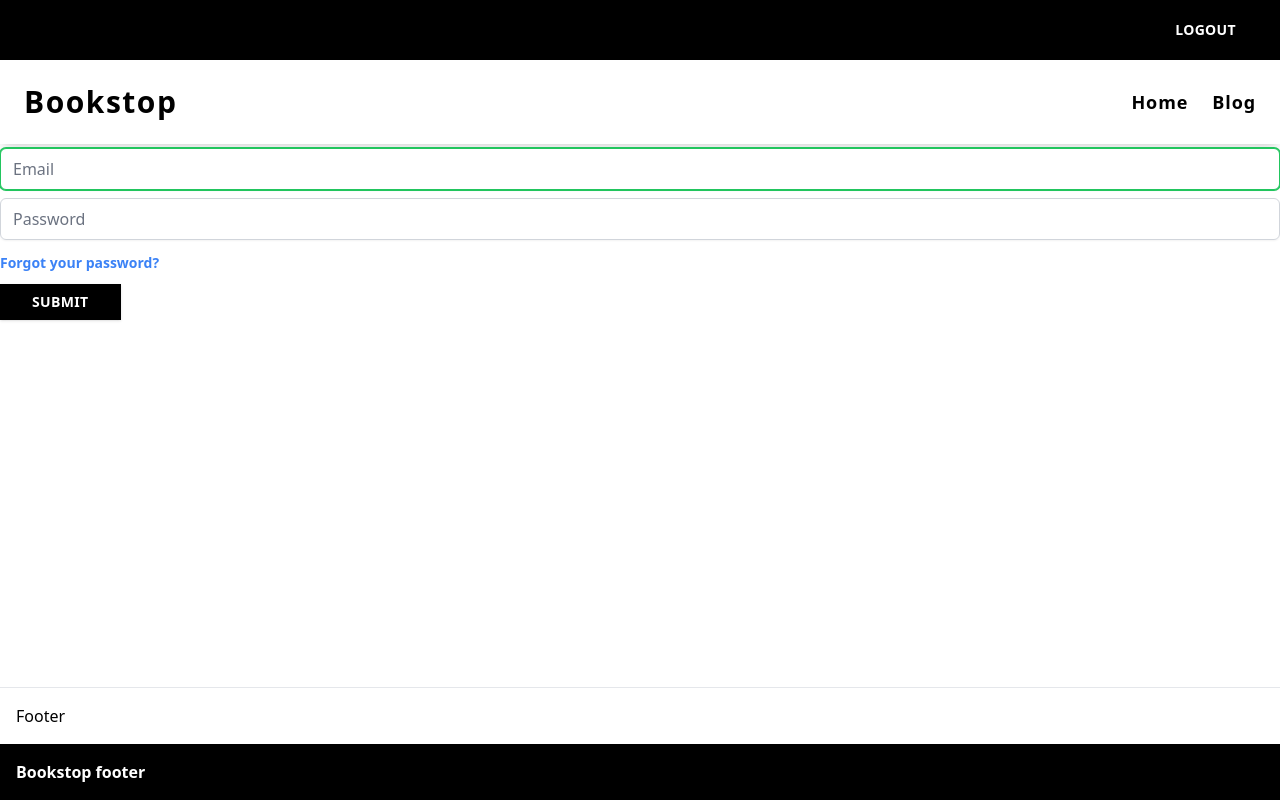
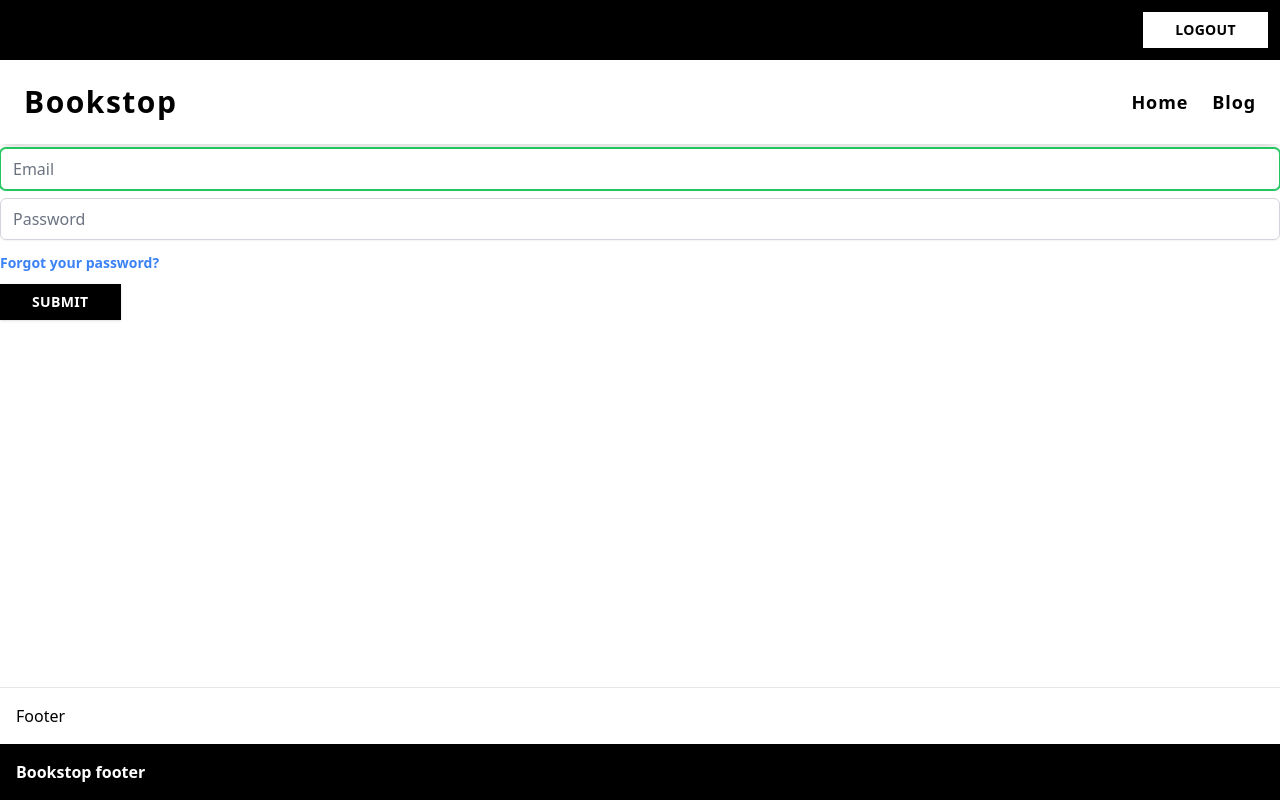
Before and after one commit to sthompson232/bookstop, a Next.js app in the folder frontend/: page /auth/login in a window 1280 px wide. Built offline with nearby package versions, Linux system fonts and the light colour scheme; no server answers.

Commit message:
Updated button styling

```diff
--- a/frontend/components/forms/forms/blog/BlogPostForm.tsx
+++ b/frontend/components/forms/forms/blog/BlogPostForm.tsx
@@ -12,15 +12,15 @@ import Button from '../../../ui/Button'
 const BlogPostForm = () => {
 	const methods = useBlogPostForm()
 
-	const submitForm = (values: BlogPostFormTypes) => {
-		console.log(values)
+	const submitForm = (values: BlogPostFormTypes, saveType: string) => {
+		console.log(values, saveType)
 	}
 
 	return (
 		<FormProvider {...methods}>
-			<form className="h-full" onSubmit={methods.handleSubmit(submitForm)}>
-				<div className="grid grid-cols-4 h-full">
-					<div className="col-span-3">
+			<form className="h-full">
+				<div className="grid grid-cols-1 sm:grid-cols-2 md:grid-cols-3 xl:grid-cols-4 h-full">
+					<div className="col-span-1 sm:col-span-1 md:col-span-2 xl:col-span-3">
 						<TextEditor
 							control={methods.control}
 							name="content"
@@ -32,7 +32,7 @@ const BlogPostForm = () => {
 							<Link href="/" passHref>
 								Back
 							</Link>
-							<h2>New blog post</h2>
+							<h2>New post</h2>
 							<TextInput
 								control={methods.control}
 								autoFocus
@@ -42,10 +42,23 @@ const BlogPostForm = () => {
 								placeholder="Title"
 								name="title"
 							/>
+							<h3>Publish date</h3>
+							<h3>Upload photos</h3>
 						</div>
-						<Button type="submit">
-							Submit
-						</Button>
+						<div className="space-y-2">
+							<Button
+								className="btn-secondary w-full"
+								onClick={methods.handleSubmit(data => submitForm(data, 'draft'))}
+							>
+								Save as Draft
+							</Button>
+							<Button
+								className="btn w-full"
+								onClick={methods.handleSubmit(data => submitForm(data, 'publish'))}
+							>
+								Publish
+							</Button>
+						</div>
 					</div>
 				</div>
 			</form>
--- a/frontend/components/layout/navbar/components/AdminPanel.tsx
+++ b/frontend/components/layout/navbar/components/AdminPanel.tsx
@@ -5,6 +5,7 @@ import LogoutButton from './LogoutButton'
 import { LOGIN_URL } from '../../../../constants/urls'
 // Utils
 import { useUser } from '../../../../swr/hooks'
+import Button from '../../../ui/Button'
 
 
 const AdminPanel = () => {
@@ -24,7 +25,9 @@ const AdminPanel = () => {
 					) : (
 						<div className="flex justify-end items-center">
 							<Link href={LOGIN_URL} passHref>
-								<h5 className="text-white cursor-pointer">Login</h5>
+								<Button className="btn-inverse">
+									Login
+								</Button>
 							</Link>
 						</div>
 					)
--- a/frontend/components/layout/navbar/components/LogoutButton.tsx
+++ b/frontend/components/layout/navbar/components/LogoutButton.tsx
@@ -31,7 +31,7 @@ const LogoutButton = () => {
 	}
 
 	return (
-		<Button onClick={logout}>
+		<Button className="btn-inverse" onClick={logout}>
 			Logout
 		</Button>
 	)
--- a/frontend/components/ui/Button.tsx
+++ b/frontend/components/ui/Button.tsx
@@ -13,7 +13,6 @@ const Button = ({ loading, ...props }: PropTypes) => (
 		type={props.type || 'button'}
 		className={props.className || classNames('btn', {
 			'btn-loading': loading,
-			'btn-active': !loading,
 		})}
 	>
 		{loading &&
--- a/frontend/styles/globals.css
+++ b/frontend/styles/globals.css
@@ -4,16 +4,27 @@
 
 
 @layer components {
+	/* BUTTONS */
+	.btn-base {
+		@apply flex items-center justify-center font-semibold uppercase tracking-wide relative transition-all duration-300 shadow py-2 px-8 text-sm cursor-pointer
+	}
 	.btn {
-		@apply flex items-center justify-center font-semibold uppercase tracking-wide relative bg-black transition-all duration-300 shadow text-white py-2 px-8 text-sm
+		@apply btn-base bg-black text-white hover:bg-gray-800
 	}
-	.btn-active {
-		@apply hover:bg-gray-800 cursor-pointer
+	.btn-secondary {
+		@apply btn-base bg-white text-black border-gray-500 border-2 hover:bg-gray-100
+	}
+	.btn-inverse {
+		@apply btn-base bg-white text-black hover:bg-gray-100
+	}
+	.btn-inverse-secondary {
+		@apply btn-base bg-black text-white border-gray-500 border-2 hover:bg-gray-800
 	}
 	.btn-loading {
 		@apply brightness-105 cursor-not-allowed hover:bg-cyan-500
 	}
 
+	/* FORM FIELDS */
 	.text-input {
 		@apply placeholder-gray-500 focus:border-green-500 border-gray-300 focus:ring-green-500
 	}
@@ -21,6 +32,7 @@
 		@apply placeholder-red-500 focus:border-red-500 border-red-500 focus:ring-red-500 text-red-500
 	}
 
+	/* TEXT STYLES */
 	.error-text {
 		@apply text-red-500 text-sm font-semibold
 	}
```
